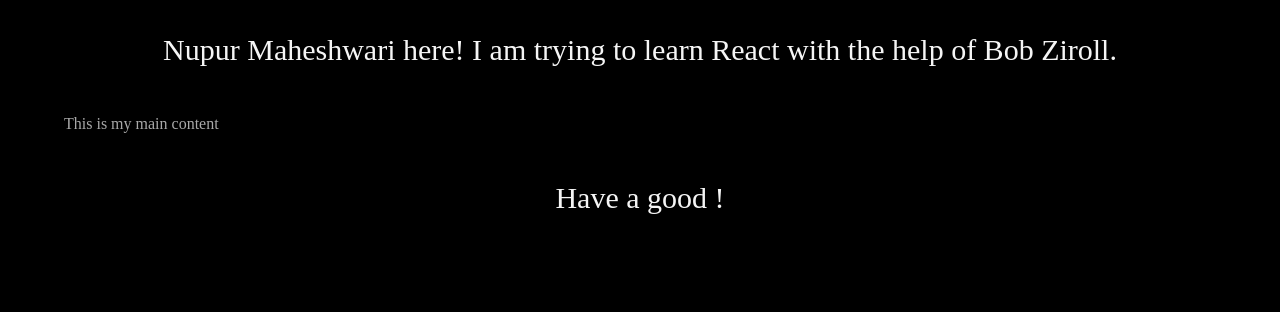
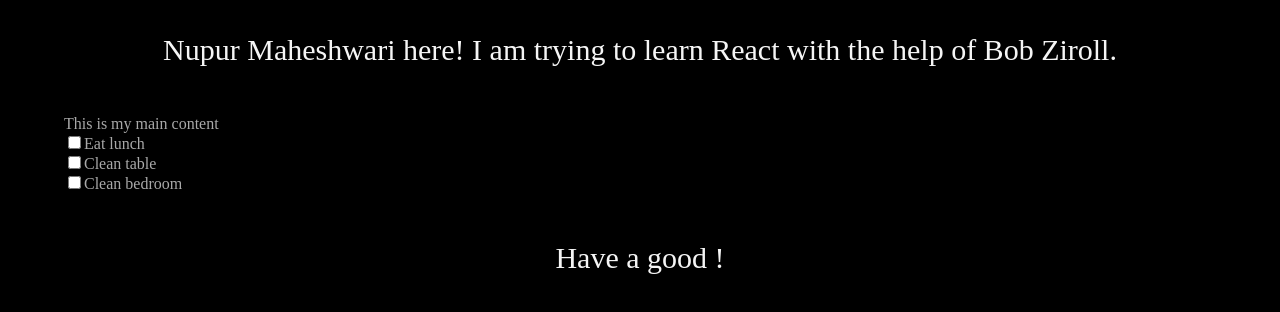
Before and after one commit to NupurM/HelloReact, a React (Create React App) app: page / in a window 1280 px wide. Shown: the top 312 px of the page. Built offline with nearby package versions, Linux system fonts and the light colour scheme.

Commit message:
Show a todo list in the main content

```diff
--- a/src/components/MainContent.js
+++ b/src/components/MainContent.js
@@ -1,8 +1,11 @@
 import React from 'react';
+import TodoList from './TodoList';
 
 function MainContent(){
     return(
-        <main>This is my main content</main>
+        <main>This is my main content
+            <TodoList />
+        </main>
     );
 }
 
--- /dev/null
+++ b/src/components/TodoList.js
@@ -0,0 +1,18 @@
+import React from 'react';
+
+function TodoList() {
+    return (
+        <div>
+            <input type="checkbox" />
+            <span>Eat lunch</span><br />
+
+            <input type="checkbox" />
+            <span>Clean table</span><br />
+
+            <input type="checkbox" />
+            <span>Clean bedroom</span><br />
+        </div>
+    );
+}
+
+export default TodoList;
```
